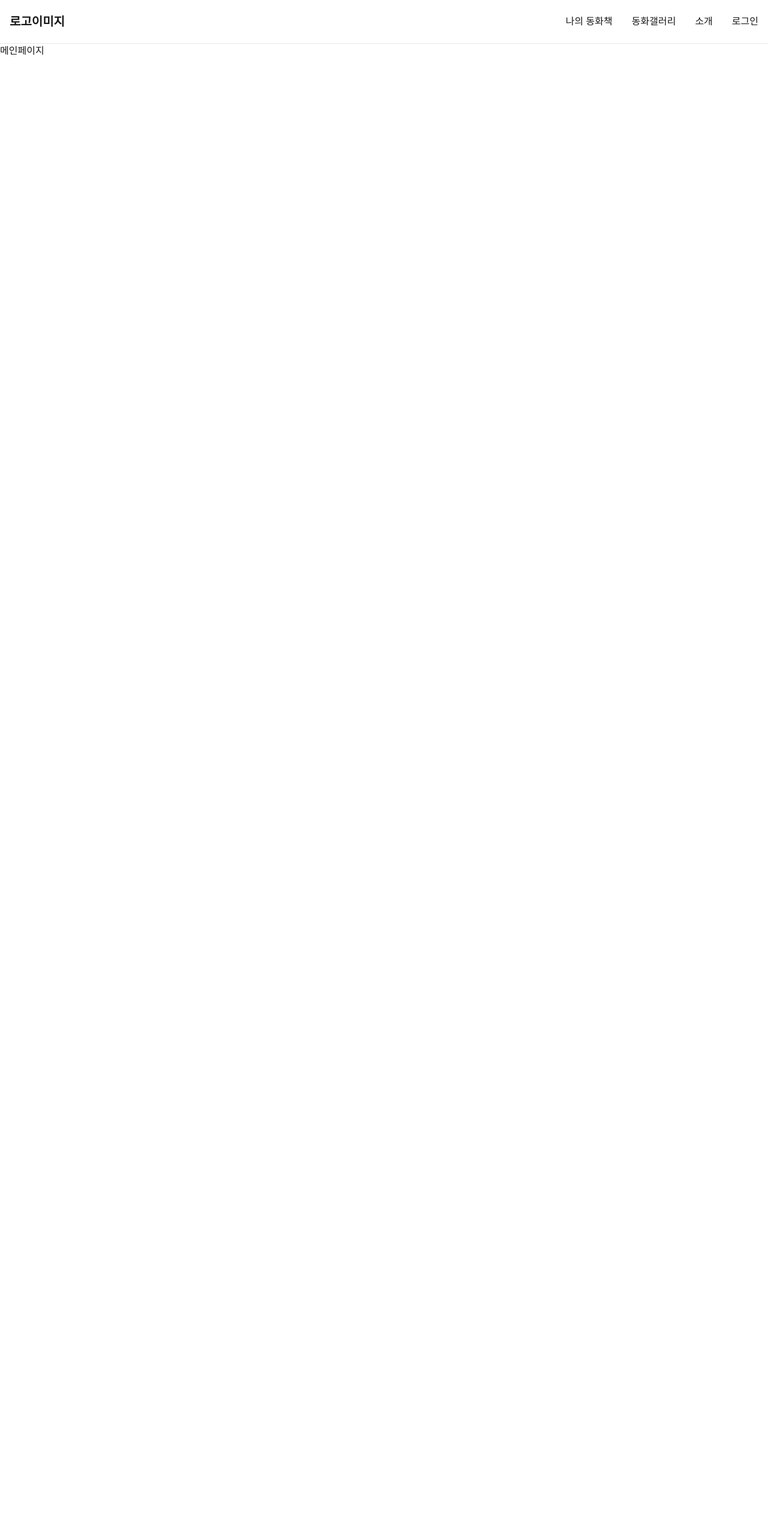
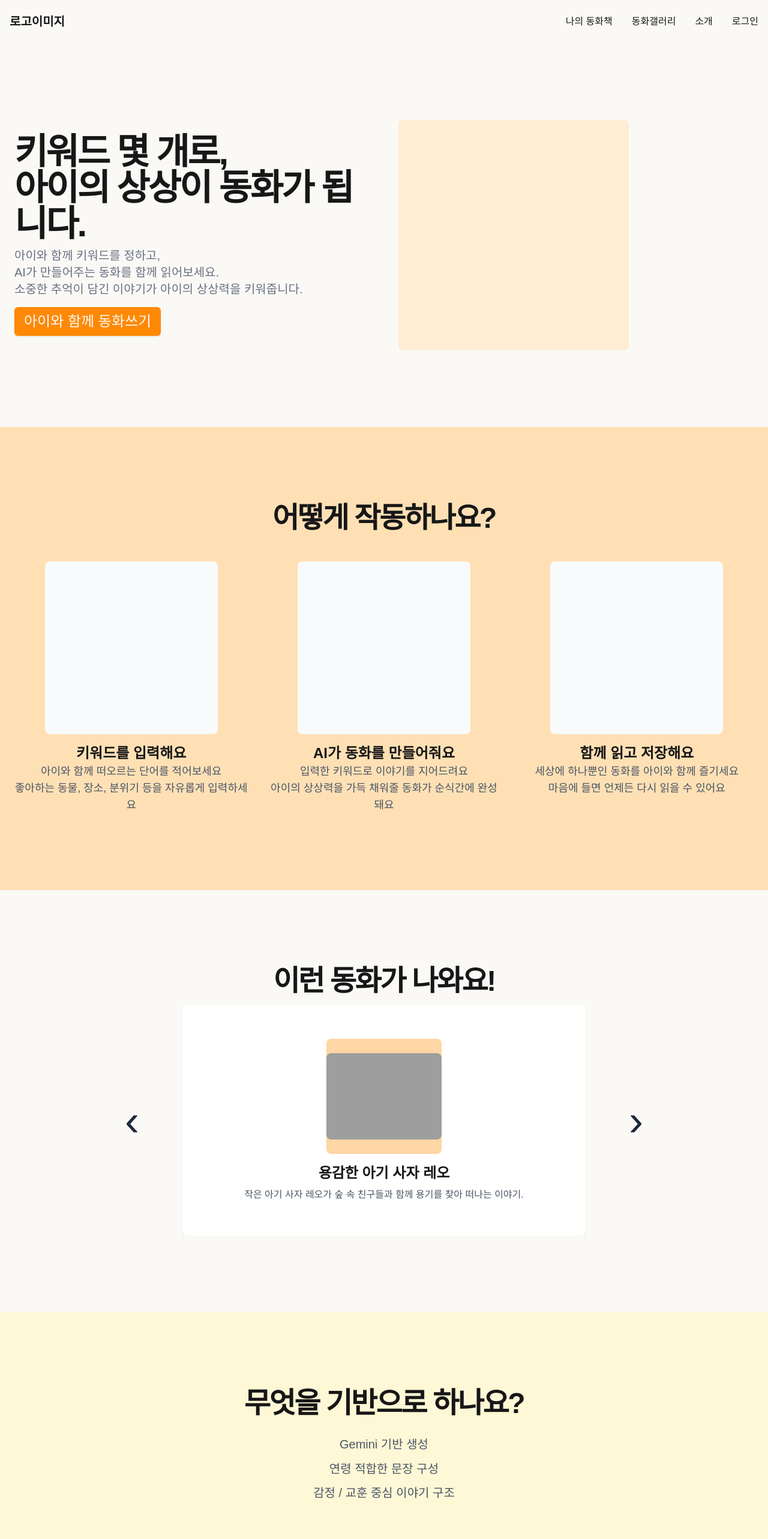
Before and after one commit to prgrms-be-devcourse/NBE6-8-2-Team07, a Next.js app in the folder frontend/: page / in a window 1280 px wide. Shown: the top 2566 px of the page at 60% size. Before the commit the page ends 800 px from the top, so only its background shows below. Built offline with nearby package versions, Linux system fonts and the light colour scheme; grey boxes are pictures that could not be loaded.

Commit message:
feat: 메인페이지 UI기초구현 (#51)
* feat: 메인페이지 UI기초구현

* feat: 메인페이지 UI색상수정 및 세부사항수정

```diff
--- a/frontend/src/app/globals.css
+++ b/frontend/src/app/globals.css
@@ -5,7 +5,7 @@
 @import "tailwindcss";
 
 :root {
-  --background: #ffffff;
+  --background: #FAF9F6;
   --foreground: #171717;
 }
 
@@ -16,12 +16,12 @@
   --font-mono: var(--font-geist-mono);
 }
 
-@media (prefers-color-scheme: dark) {
+/* @media (prefers-color-scheme: dark) {
   :root {
     --background: #0a0a0a;
     --foreground: #ededed;
   }
-}
+} */
 
 body {
   background: var(--background);
--- a/frontend/src/app/layout.tsx
+++ b/frontend/src/app/layout.tsx
@@ -25,7 +25,7 @@ export default function RootLayout({
 }>) {
   return (
     <html lang="en">
-      <header className="border-b border-gray-200 dark:border-gray-700">
+      <header className="">
         <div className="container mx-auto flex justify-between items-center p-4">
           <Link href="/" className="font-bold text-xl">
             로고이미지
@@ -33,11 +33,11 @@ export default function RootLayout({
           <nav className="flex items-center space-x-8">
             <div className="relative group">
               <button className="cursor-pointer py-2">나의 동화책</button>
-              <div className="absolute z-10 hidden group-hover:block bg-white dark:bg-neutral-800 shadow-lg rounded-md mt-0 py-1 w-full min-w-max left-1/2 -translate-x-1/2">
-                <Link href="/fairytale/create" className="block px-4 py-2 text-sm text-center text-gray-700 dark:text-gray-200 hover:bg-gray-100 dark:hover:bg-neutral-700">
+              <div className="absolute z-10 hidden group-hover:block bg-[#FAF9F6] shadow-lg rounded-md mt-0 py-1 w-full min-w-max left-1/2 -translate-x-1/2">
+                <Link href="/fairytale/create" className="block px-4 py-2 text-sm text-center text-gray-700 hover:bg-gray-100">
                   동화책만들기
                 </Link>
-                <Link href="/fairytale/get" className="block px-4 py-2 text-sm text-center text-gray-700 dark:text-gray-200 hover:bg-gray-100 dark:hover:bg-neutral-700">
+                <Link href="/fairytale/get" className="block px-4 py-2 text-sm text-center text-gray-700 hover:bg-gray-100">
                   동화책펼치기
                 </Link>
               </div>
@@ -47,11 +47,11 @@ export default function RootLayout({
             </Link>
             <div className="relative group">
               <button className="cursor-pointer py-2">소개</button>
-              <div className="absolute z-10 hidden group-hover:block bg-white dark:bg-neutral-800 shadow-lg rounded-md mt-0 py-1 w-full min-w-max left-1/2 -translate-x-1/2">
-                <Link href="/introduction/service" className="block px-4 py-2 text-sm text-center text-gray-700 dark:text-gray-200 hover:bg-gray-100 dark:hover:bg-neutral-700">
+              <div className="absolute z-10 hidden group-hover:block bg-[#FAF9F6] shadow-lg rounded-md mt-0 py-1 w-full min-w-max left-1/2 -translate-x-1/2">
+                <Link href="/introduction/service" className="block px-4 py-2 text-sm text-center text-gray-700 hover:bg-gray-100">
                   서비스소개
                 </Link>
-                <Link href="/introduction/project" className="block px-4 py-2 text-sm text-center text-gray-700 dark:text-gray-200 hover:bg-gray-100 dark:hover:bg-neutral-700">
+                <Link href="/introduction/project" className="block px-4 py-2 text-sm text-center text-gray-700 hover:bg-gray-100">
                   프로젝트소개
                 </Link>
               </div>
@@ -67,6 +67,15 @@ export default function RootLayout({
       >
         {children}
       </body>
+      <footer className="bg-[#FFD6A5]">
+        <div>
+          푸터 <br/>
+           <br/>
+           <br/>
+           <br/>
+           <br/>
+        </div>
+      </footer>
     </html>
   );
 }
--- a/frontend/src/app/page.tsx
+++ b/frontend/src/app/page.tsx
@@ -1,11 +1,216 @@
-"use client";
+'use client';
 
-import Image from "next/image";
+import Image from 'next/image';
+import Link from 'next/link';
+import { useState } from 'react';
 
 export default function Home() {
+  const fairytaleExamples = [
+    {
+      title: "용감한 아기 사자 레오",
+      description: "작은 아기 사자 레오가 숲 속 친구들과 함께 용기를 찾아 떠나는 이야기.",
+      image: "/placeholder.svg",
+    },
+    {
+      title: "반짝이는 별똥별의 비밀",
+      description: "하늘에서 떨어진 별똥별이 작은 소녀에게 들려주는 신비로운 모험 이야기.",
+      image: "/placeholder.svg",
+    },
+    {
+      title: "꼬마 마법사 릴리의 첫 주문",
+      description: "엉뚱한 꼬마 마법사 릴리가 실수로 걸어버린 첫 주문으로 벌어지는 소동.",
+      image: "/placeholder.svg",
+    },
+  ];
+
+  const [currentCardIndex, setCurrentCardIndex] = useState(0);
+
+  const handlePrev = () => {
+    setCurrentCardIndex((prevIndex) =>
+      prevIndex === 0 ? fairytaleExamples.length - 1 : prevIndex - 1
+    );
+  };
+
+  const handleNext = () => {
+    setCurrentCardIndex((prevIndex) =>
+      prevIndex === fairytaleExamples.length - 1 ? 0 : prevIndex + 1
+    );
+  };
+
   return (
-    <div>
-      메인페이지
-    </div>
+    <main className="flex flex-col items-center justify-center">
+      {/* Hero Section */}
+      <section className="w-full py-12 md:py-24 lg:py-32">
+        <div className="container mx-auto px-4 md:px-6">
+          <div className="grid gap-6 lg:grid-cols-2 lg:gap-12 xl:grid-cols-2">
+            <div className="flex flex-col justify-center space-y-4">
+              <div className="space-y-2">
+                <h1 className="text-3xl font-bold tracking-tighter sm:text-5xl xl:text-6xl/none">
+                  키워드 몇 개로, <br />
+                  아이의 상상이 동화가 됩니다.
+                </h1>
+                <p className="max-w-[600px] text-gray-500 md:text-xl">
+                  아이와 함께 키워드를 정하고, <br />
+                  AI가 만들어주는 동화를 함께 읽어보세요. <br />
+                  소중한 추억이 담긴 이야기가 아이의 상상력을 키워줍니다.
+                </p>
+              </div>
+              <div className="w-full max-w-sm space-y-2">
+                <Link
+                  href="/fairytale/create"
+                  className="inline-flex h-10 items-center justify-center rounded-md bg-orange-400 px-4 py-6 text-2xl font-medium text-gray-50 shadow transition-colors hover:bg-orange-300 focus-visible:outline-none focus-visible:ring-1 focus-visible:ring-gray-950 disabled:pointer-events-none disabled:opacity-50"
+                >
+                  아이와 함께 동화쓰기
+                </Link>
+              </div>
+            </div>
+            <div className="bg-orange-100 h-96 w-96 rounded-lg">
+              {/* 이미지가 들어갈 공간 */}
+            </div>
+          </div>
+        </div>
+      </section>
+
+      {/* How it works Section */}
+      <section className="w-full py-12 md:py-24 lg:py-32 bg-[#FFE0B5]">
+        <div className="container mx-auto px-4 md:px-6">
+          <div className="flex flex-col items-center justify-center space-y-4 text-center mb-12">
+            <div className="space-y-2">
+              <h2 className="text-3xl font-bold tracking-tighter sm:text-5xl">어떻게 작동하나요?</h2>
+            </div>
+          </div>
+          <div className="grid grid-cols-1 md:grid-cols-3 gap-8 text-center">
+            <div>
+              <div className="bg-gray-50 h-72 w-72 rounded-lg mx-auto mb-4">
+                {/* 이미지가 들어갈 공간 */}
+              </div>
+              <p className="text-2xl font-bold">
+                키워드를 입력해요
+              </p>
+              <p className="text-lg text-gray-600">
+                아이와 함께 떠오르는 단어를 적어보세요 <br />
+                좋아하는 동물, 장소, 분위기 등을 자유롭게 입력하세요
+              </p>
+            </div>
+            <div>
+              <div className="bg-gray-50 h-72 w-72 rounded-lg mx-auto mb-4">
+                {/* 이미지가 들어갈 공간 */}
+              </div>
+              <p className="text-2xl font-bold">
+                AI가 동화를 만들어줘요
+              </p>
+              <p className="text-lg text-gray-600">
+                입력한 키워드로 이야기를 지어드려요 <br />
+                아이의 상상력을 가득 채워줄 동화가 순식간에 완성돼요
+              </p>
+            </div>
+            <div>
+              <div className="bg-gray-50 h-72 w-72 rounded-lg mx-auto mb-4">
+                {/* 이미지가 들어갈 공간 */}
+              </div>
+              <p className="text-2xl font-bold">
+                함께 읽고 저장해요
+              </p>
+              <p className="text-lg text-gray-600">
+                세상에 하나뿐인 동화를 아이와 함께 즐기세요 <br />
+                마음에 들면 언제든 다시 읽을 수 있어요
+              </p>
+            </div>
+          </div>
+        </div>
+      </section>
+
+      {/* Showcase Section */}
+      <section className="w-full py-12 md:py-24 lg:py-32">
+        <div className="container mx-auto px-4 md:px-6">
+          <div className="flex flex-col items-center justify-center space-y-4 text-center">
+            <div className="space-y-2">
+              <h2 className="text-3xl font-bold tracking-tighter sm:text-5xl">이런 동화가 나와요!</h2>
+            </div>
+            <div className="relative w-full max-w-2xl mx-auto">
+              <div className="overflow-hidden relative h-96">
+                {fairytaleExamples.map((fairytale, index) => (
+                  <div
+                    key={index}
+                    className={`absolute w-full h-full transition-all duration-500 ease-in-out transform
+                      ${index === currentCardIndex ? 'translate-x-0 opacity-100' : 'translate-x-full opacity-0'}
+                      ${index < currentCardIndex ? '-translate-x-full' : ''}
+                    `}
+                  >
+                    <div className="bg-white rounded-lg shadow-lg p-6 flex flex-col items-center justify-center h-full">
+                      <div className="bg-[#FFD6A5] h-48 w-48 rounded-lg mb-4 flex items-center justify-center">
+                        {/* 이미지가 들어갈 공간 */}
+                        <Image
+                          src={fairytale.image}
+                          alt={fairytale.title}
+                          width={192}
+                          height={192}
+                          className="rounded-lg object-cover"
+                        />
+                      </div>
+                      <h3 className="text-2xl font-bold mb-2">{fairytale.title}</h3>
+                      <p className="text-gray-600 text-center">
+                        {fairytale.description}
+                      </p>
+                    </div>
+                  </div>
+                ))}
+              </div>
+              <button
+                onClick={handlePrev}
+                className="absolute -left-24 top-1/2 -translate-y-1/2 text-gray-800 text-7xl z-10 cursor-pointer"
+              >
+                &#8249;
+              </button>
+              <button
+                onClick={handleNext}
+                className="absolute -right-24 top-1/2 -translate-y-1/2 text-gray-800 text-7xl z-10 cursor-pointer"
+              >
+                &#8250;
+              </button>
+            </div>
+          </div>
+        </div>
+      </section>
+
+      {/* Features Section */}
+      <section className="w-full py-12 md:py-24 lg:py-32 bg-[#FFF8D6]">
+        <div className="container mx-auto px-4 md:px-6">
+          <div className="flex flex-col items-center justify-center space-y-4 text-center">
+            <div className="space-y-2">
+              <h2 className="text-3xl font-bold tracking-tighter sm:text-5xl mb-7">무엇을 기반으로 하나요?</h2>
+              <p className="max-w-[900px] text-gray-600 md:text-xl/relaxed lg:text-base/relaxed xl:text-xl/relaxed">
+                Gemini 기반 생성
+              </p>
+              <p className="max-w-[900px] text-gray-600 md:text-xl/relaxed lg:text-base/relaxed xl:text-xl/relaxed">
+                연령 적합한 문장 구성
+              </p>
+              <p className="max-w-[900px] text-gray-600 md:text-xl/relaxed lg:text-base/relaxed xl:text-xl/relaxed">
+                감정 / 교훈 중심 이야기 구조
+              </p>
+            </div>
+          </div>
+        </div>
+      </section>
+
+      {/* CTA Section */}
+      <section className="w-full py-12 md:py-24 lg:py-32">
+        <div className="container mx-auto grid items-center justify-center gap-4 px-4 text-center md:px-6">
+          <div className="space-y-3">
+            <h2 className="text-3xl font-bold tracking-tighter md:text-4xl/tight mb-10">
+              지금, 우리 아이의 동화를 시작해보세요!
+            </h2>
+          </div>
+          <div className="mx-auto w-full max-w-sm space-y-2">
+            <Link
+              href="/fairytale/create"
+                            className="inline-flex h-10 items-center justify-center rounded-md bg-orange-400 px-4 py-6 text-2xl font-medium text-gray-50 shadow transition-colors hover:bg-orange-300 focus-visible:outline-none focus-visible:ring-1 focus-visible:ring-gray-950 disabled:pointer-events-none disabled:opacity-50"
+            >
+              아이와 함께 동화쓰기
+            </Link>
+          </div>
+        </div>
+      </section>
+    </main>
   );
 }
```
